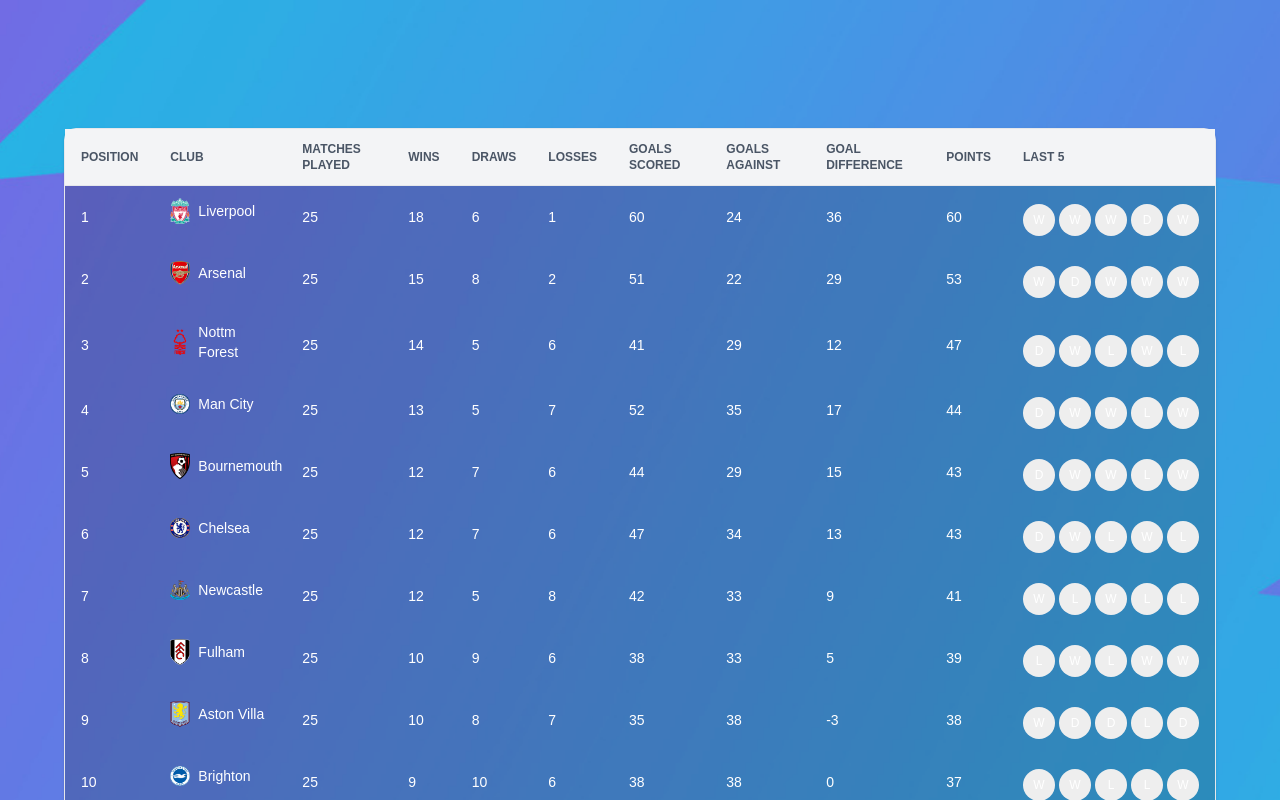
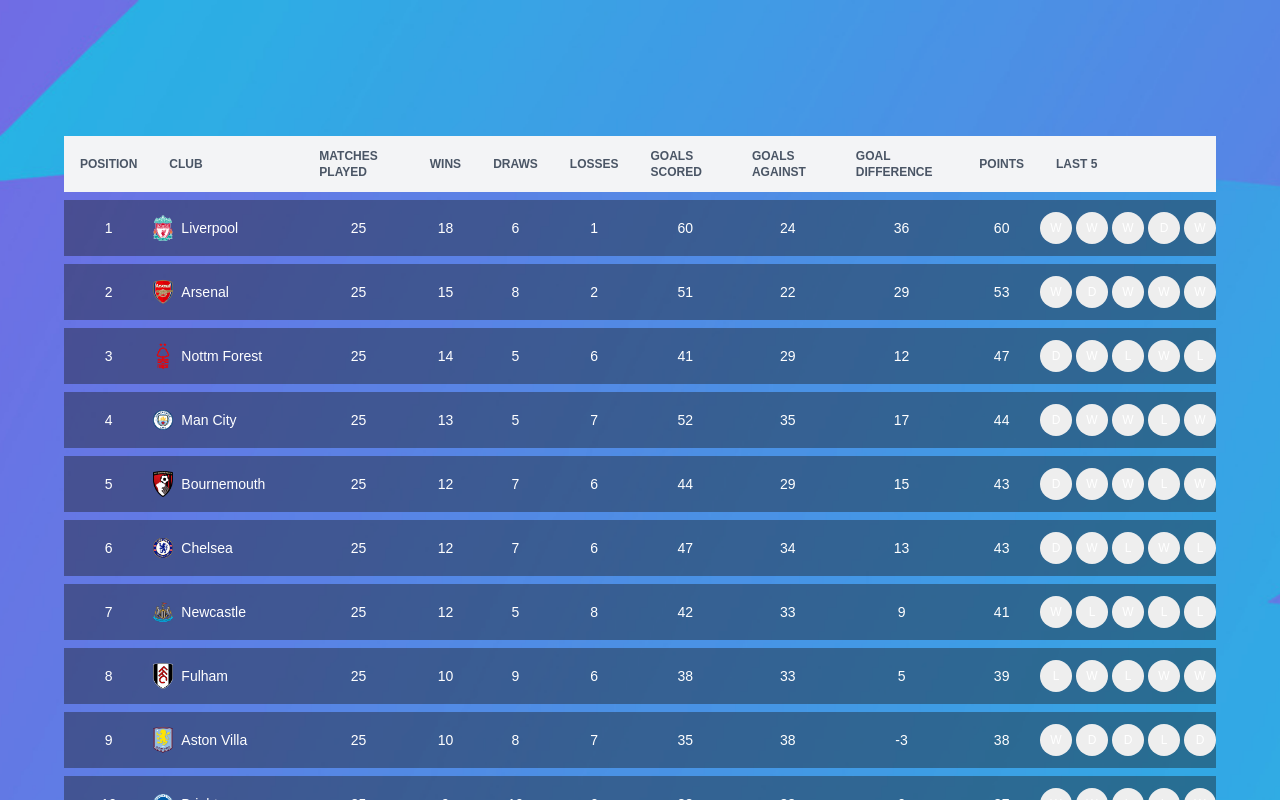
Before and after one commit to cjbeales/premier-league-table, a Next.js app: page / in a window 1280 px wide. Shown: the top 800 px of the page. Built offline with nearby package versions, Linux system fonts and the light colour scheme.

Commit message:
Club logos and TR styling improved

```diff
--- a/components/LeagueTable/components/LeagueTableBody.tsx
+++ b/components/LeagueTable/components/LeagueTableBody.tsx
@@ -6,8 +6,8 @@
 export const LeagueTableBody = ({
     data,
     tbodyClassNames = "border-t border-gray-200",
-    trClassNames = "px-4 py-3 font-medium bg-primary/20",
-    tdClassNames = "px-4 py-3 text-white",
+    trClassNames = "px-4 py-3 font-medium bg-primary/40 mb-2 border-b-2 border-red-500 overflow-x-auto",
+    tdClassNames = "py-3 text-white text-center ",
     formDisplayType = "short",
 }: LeagueTableBodyProps) => {
 
@@ -18,9 +18,11 @@
             {data.map((team) => (
                 <tr key={team.club} className={trClassNames}>
                     <td className={classNames(tdClassNames, 'sticky left-0')}>{team.position}</td>
-                    <td className={classNames(tdClassNames, 'sticky left-[100px] flex items-center gap-2')}>
-                        <Image src={team.logo} alt={team.club} width={20} height={20} />
-                        {team.club}
+                    <td className={classNames(tdClassNames, 'sticky left-[100px] min-w-[150px]')}>
+                        <div className="flex items-center gap-2">
+                            <Image src={team.logo} alt={team.club} width={20} height={20} />
+                            {team.club}
+                        </div>
                     </td>
                     <td className={tdClassNames}>{team.matchesPlayed}</td>
                     <td className={tdClassNames}>{team.wins}</td>
--- a/components/LeagueTable/index.tsx
+++ b/components/LeagueTable/index.tsx
@@ -4,8 +4,8 @@
 
 export const LeagueTable = () => {
     return (
-        <div className="w-full rounded-xl border border-gray-200 shadow-sm">
-            <table className="w-full text-left text-sm">
+        <div className="w-full rounded-xl">
+            <table className="w-full text-left text-sm overflow-x-auto border-separate border-spacing-y-2">
                 <LeagueTableHead headerItems={LEAGUE_TABLE_HEADERS} />
                 <LeagueTableBody data={TEAMS} />
             </table>
```
